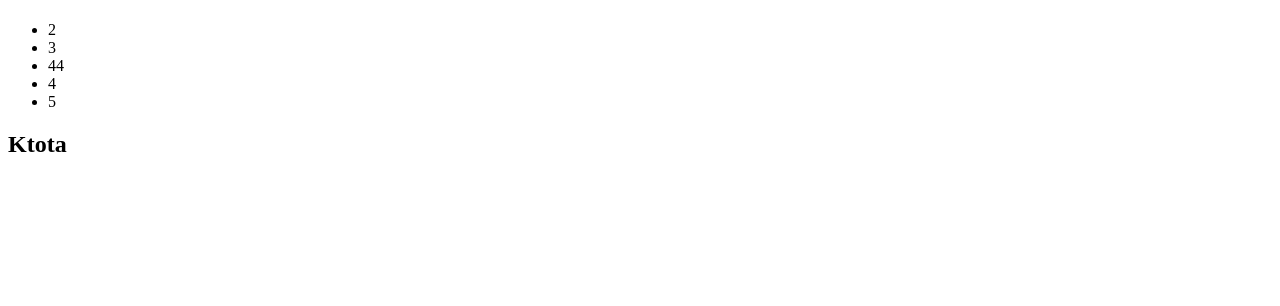
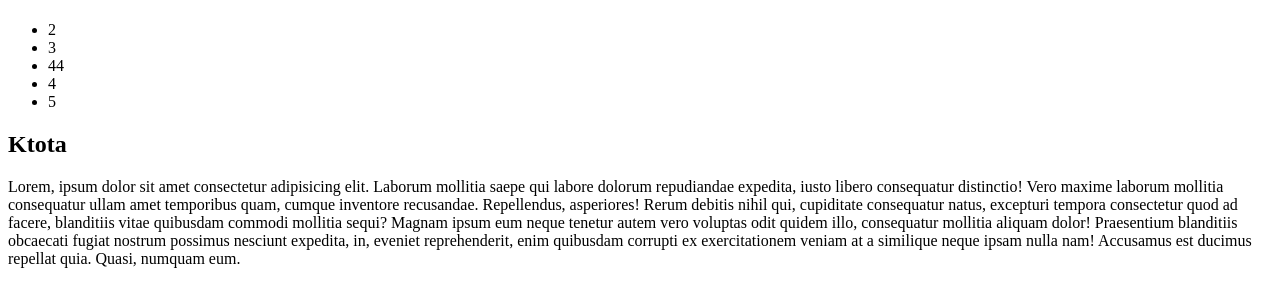
Before and after one commit to Oleg-Petrushko/TestRepositiry, a plain HTML site: page idex2.html in a window 1280 px wide. Drawn offline with Linux system fonts and the light colour scheme.

Commit message:
add paraghraf

```diff
--- a/idex2.html
+++ b/idex2.html
@@ -17,6 +17,7 @@
             <li>5</li>
         </ul>
         <h2>Ktota</h2>
+        <p>Lorem, ipsum dolor sit amet consectetur adipisicing elit. Laborum mollitia saepe qui labore dolorum repudiandae expedita, iusto libero consequatur distinctio! Vero maxime laborum mollitia consequatur ullam amet temporibus quam, cumque inventore recusandae. Repellendus, asperiores! Rerum debitis nihil qui, cupiditate consequatur natus, excepturi tempora consectetur quod ad facere, blanditiis vitae quibusdam commodi mollitia sequi? Magnam ipsum eum neque tenetur autem vero voluptas odit quidem illo, consequatur mollitia aliquam dolor! Praesentium blanditiis obcaecati fugiat nostrum possimus nesciunt expedita, in, eveniet reprehenderit, enim quibusdam corrupti ex exercitationem veniam at a similique neque ipsam nulla nam! Accusamus est ducimus repellat quia. Quasi, numquam eum.</p>
     </div>
 </body>
 </html>
```
